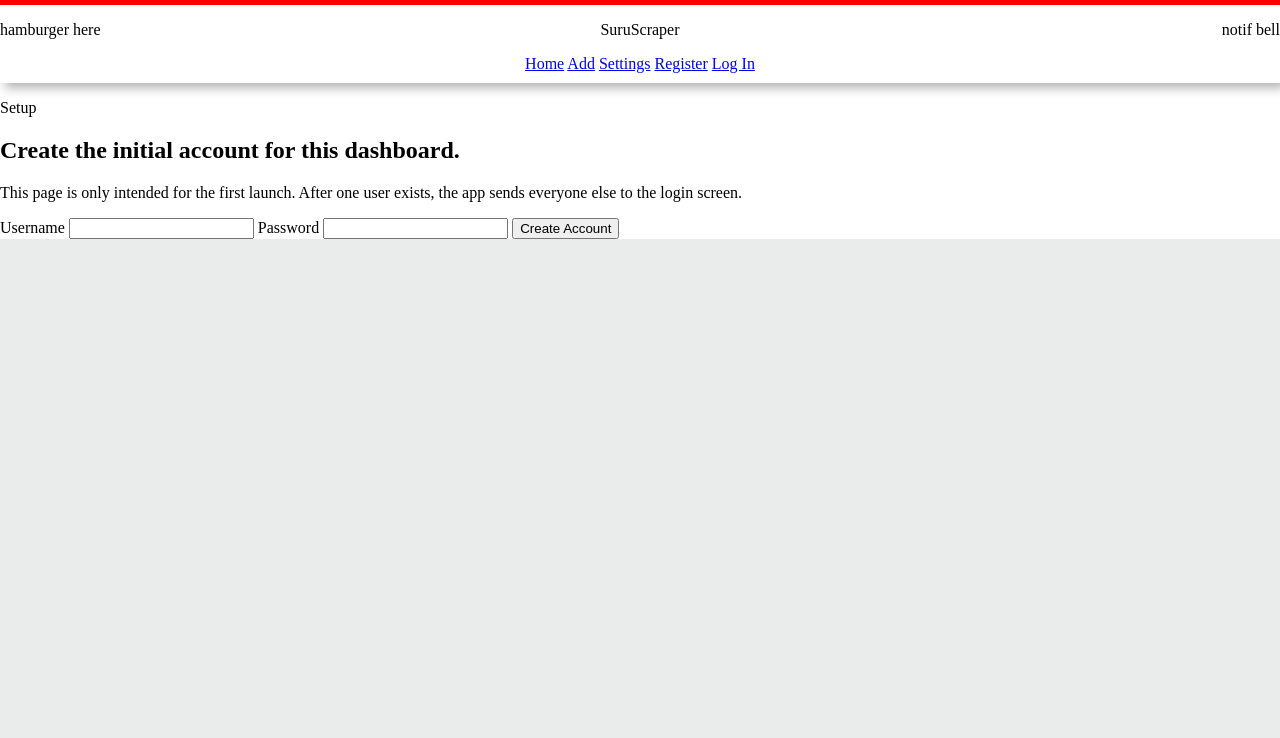
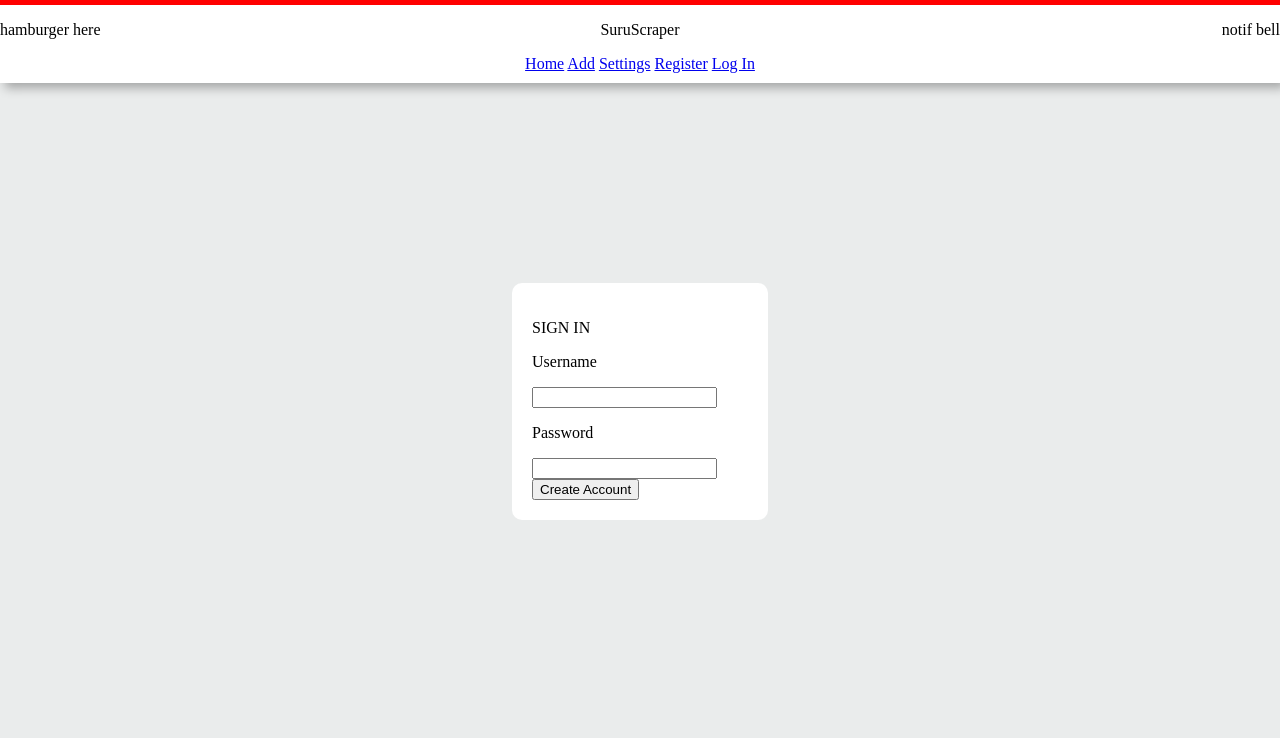
Before and after one commit to rydal05/SuruScraper, a Flask app: page /auth/register in a window 1280 px wide. Shown: the top 738 px of the page. Run offline with Flask 3, Linux system fonts and the light colour scheme.

Commit message:
login page styling

```diff
--- a/suruscrapr/static/style.css
+++ b/suruscrapr/static/style.css
@@ -1,6 +1,16 @@
+/*General site styles*/
+
 html, body{
     margin: 0;
     padding: 0;
+}
+
+body {
+    background-color: #eaecec;
+}
+
+div {
+    background-color: transparent;
 }
 
 /*Sticky header specific*/
@@ -23,8 +33,6 @@ html, body{
     "left middle right"
     ". center .";
     grid-template-columns: 1fr auto 1fr;
-
-
 }
 
 .headerContainer div.hamburger{
@@ -47,10 +55,29 @@ html, body{
     grid-area: center;
 }
 
-body {
-    background-color: #eaecec;
+/*Login/Signup page specific*/
+
+.auth-container {
+    display: grid;
+    grid-template-areas:
+    ". top ."
+    ". bot ."
+    ;
+    grid-template-rows: 2fr 1fr;
+    grid-template-columns: 2fr 1fr 2fr;
 }
 
-div {
-    background-color: #ffffff;
+.auth-container div.authbox {
+    margin-top: 200px;
+    border: 20px solid white;
+    background-color: white;
+    justify-self: center;
+    align-self: center;
+    grid-area: top;
+    border-radius: 10px;
 }
+
+.auth-container button{
+    text-align: center;
+
+}
--- a/suruscrapr/templates/auth/firstTimeRegister.html
+++ b/suruscrapr/templates/auth/firstTimeRegister.html
@@ -3,20 +3,18 @@
 {% block title %}First-Time Register{% endblock %}
 
 {% block content %}
-<section class="auth-panel">
-	<div class="panel-copy">
-		<p class="eyebrow">Setup</p>
-		<h2>Create the initial account for this dashboard.</h2>
-		<p>This page is only intended for the first launch. After one user exists, the app sends everyone else to the login screen.</p>
+<section class="auth-container">
+	<div class="authbox" style="grid-area: top;">
+		<p>SIGN IN</p>
+		<form method="post">
+			<p><label for="username">Username</label></p>
+			<input name="username" id="username" required autocomplete="username">
+
+			<p><label for="password">Password</label></p>
+			<input type="password" name="password" id="password" required autocomplete="new-password">
+
+			<button type="submit">Create Account</button>
+		</form>
 	</div>
-	<form method="post" class="card form-card">
-		<label for="username">Username</label>
-		<input name="username" id="username" required autocomplete="username">
-
-		<label for="password">Password</label>
-		<input type="password" name="password" id="password" required autocomplete="new-password">
-
-		<button type="submit" class="button">Create Account</button>
-	</form>
 </section>
 {% endblock %}
--- a/suruscrapr/templates/base.html
+++ b/suruscrapr/templates/base.html
@@ -39,4 +39,7 @@
       </main>
     </div>
   </body>
+  <footer>
+
+  </footer>
 </html>
```
